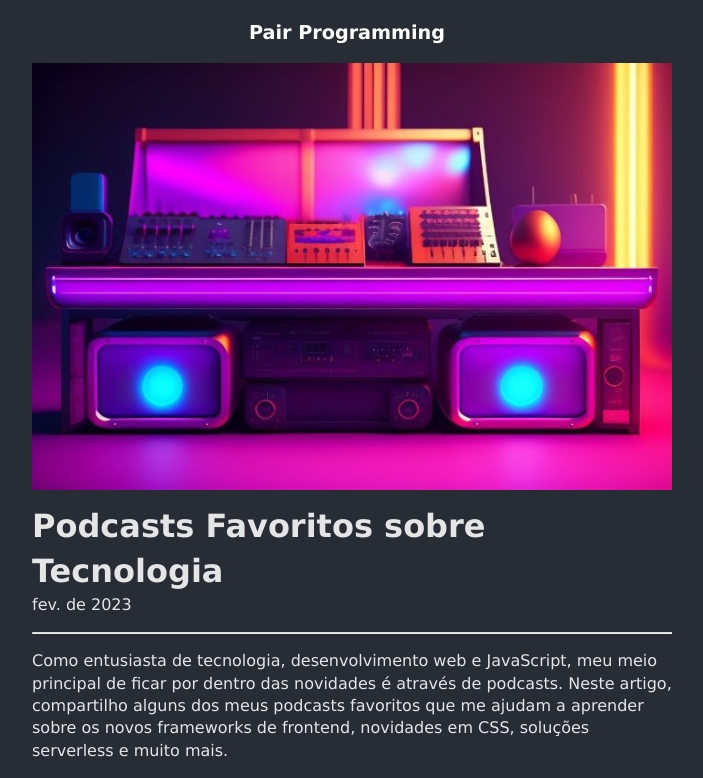
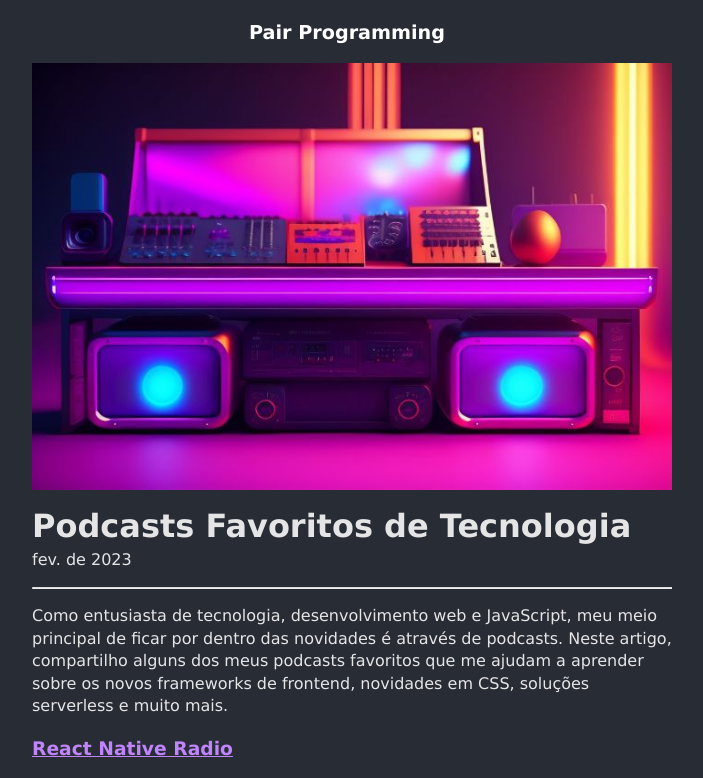
Before and after one commit to fkrein1/pair-programming, an Astro site: page /podcasts-favoritos-tecnologia in a window 1280 px wide. Shown: the top 778 px of the page, without its empty margins (288-991 px from the left). Built offline with nearby package versions, Linux system fonts and the light colour scheme; Astro itself is replaced by a stand-in of ours.

Commit message:
update title

```diff
--- a/src/content/blog/podcasts-favoritos-tecnologia.mdx
+++ b/src/content/blog/podcasts-favoritos-tecnologia.mdx
@@ -1,5 +1,5 @@
 ---
-title: 'Podcasts Favoritos sobre Tecnologia'
+title: 'Podcasts Favoritos de Tecnologia'
 description: 'Fique por dentro das últimas tendências e novidades do mundo da tecnologia com estes podcasts incríveis.'
 pubDate: 'Feb 13 2023'
 heroImage: '/setup-futurista-podcast.jpg'
```
